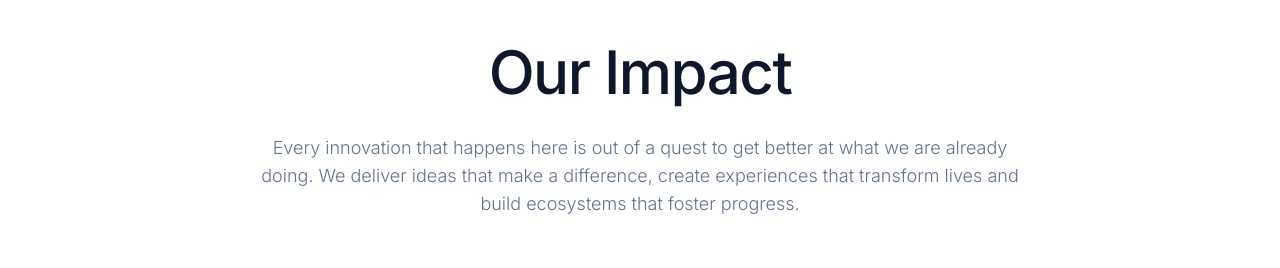
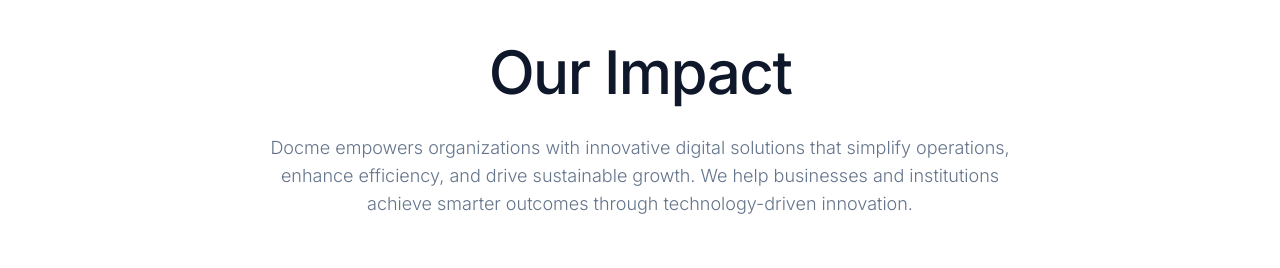
Before and after one commit to Akilwork/Docme-Website, a Next.js app: page / in a window 1280 px wide. Shown: the part 1740-2008 px from the top of the page. Built offline with nearby package versions, Linux system fonts and the light colour scheme.

Commit message:
feat: add ImpactSection component to display key organizational metrics

```diff
--- a/components/ImpactSection.tsx
+++ b/components/ImpactSection.tsx
@@ -10,7 +10,8 @@
         </h2>
 
         <p className="text-slate-500 text-base md:text-lg max-w-3xl mx-auto leading-relaxed mb-12 sm:mb-16 md:mb-24 font-light">
-          Every innovation that happens here is out of a quest to get better at what we are already doing. We deliver ideas that make a difference, create experiences that transform lives and build ecosystems that foster progress.
+          Docme empowers organizations with innovative digital solutions that simplify operations, enhance efficiency, and drive sustainable growth. We help businesses and institutions achieve smarter outcomes through technology-driven innovation.
+
         </p>
 
         <div className="grid grid-cols-1 sm:grid-cols-3 gap-10 sm:gap-8 mb-12 sm:mb-16 md:mb-20">
```
